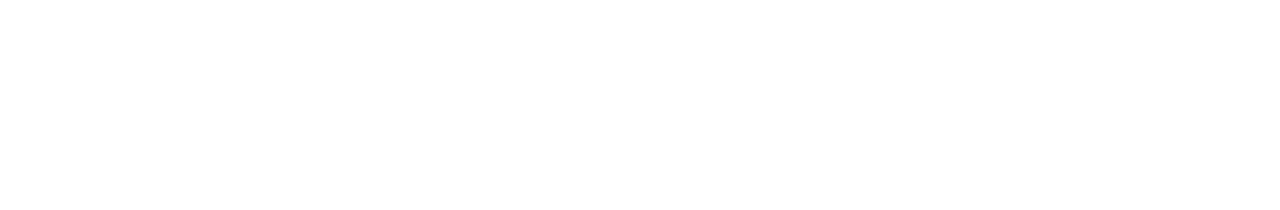
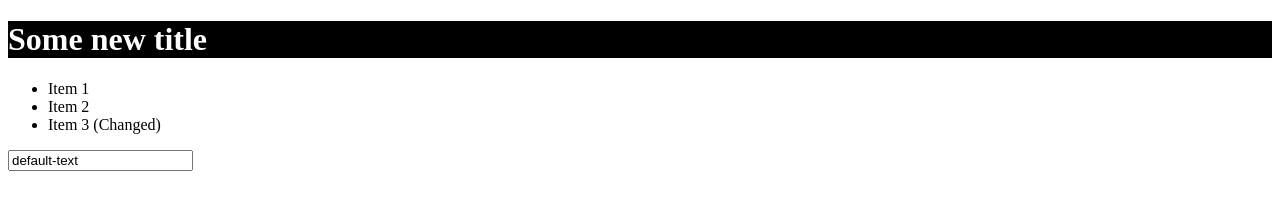
Before and after one commit to webBrah/Javascript, a plain HTML site: page dom/dom-01-starting-code/index.html in a window 1280 px wide. Drawn offline with Linux system fonts and the light colour scheme.

Commit message:
commit - Assignment solved

```diff
--- a/dom/dom-01-starting-code/app.js
+++ b/dom/dom-01-starting-code/app.js
@@ -0,0 +1,15 @@
+const h1 = document.getElementById('main-title');
+
+h1.textContent = 'Some new title';
+h1.style.color = 'white';
+h1.style.backgroundColor = 'black';
+
+const li = document.querySelector('li:last-of-type');
+li.textContent = li.textContent + ' (Changed)';
+
+// const listItemElements = document.querySelectorAll('li');
+const listItemElements = document.getElementsByTagName('li');
+
+for(const listItemEl of listItemElements){
+    console.dir(listItemEl);
+}
--- a/dom/dom-01-starting-code/index.html
+++ b/dom/dom-01-starting-code/index.html
@@ -8,6 +8,12 @@
   <script src="app.js" defer></script>
 </head>
 <body>
-
+  <header><h1 id="main-title">Dive into the DOM!</h1></header>
+  <ul>
+    <li>Item 1</li>
+    <li class="list-item">Item 2</li>
+    <li class="list-item">Item 3</li>
+  </ul>
+  <input type="text" value="default-text">
 </body>
 </html>
--- /dev/null
+++ b/dom/dom-assignment-start/styles.css
@@ -0,0 +1,49 @@
+html {
+  font-family: sans-serif;
+}
+
+body {
+  margin: 5rem;
+  color: #521751;
+}
+
+h1 {
+  background: #fa923f;
+  color: white;
+  padding: 1rem;
+}
+
+ol {
+  counter-reset: list-counter;
+  list-style: none;
+  margin: 0;
+  padding: 1rem;
+  border: 1px solid #fa923f;
+}
+
+li {
+  counter-increment: list-counter;
+  padding: 1rem;
+  margin: 1rem 1rem 1rem 3.5rem;
+  border: 1px solid #521751;
+  position: relative;
+}
+
+li:before {
+  content: counter(list-counter);
+  margin-right: 0.5rem;
+  padding: 1rem;
+  background: #521751;
+  color: white;
+  position: absolute;
+  left: -2.75rem;
+  top: -1px;
+  border: 1px solid #521751;
+}
+
+li:hover,
+li:active {
+  border-color: #fa923f;
+  color: white;
+  background: #fa923f;
+}
```
Also changed, not shown: dom/dom-assignment-start/assignment.js (added, +20 -0 lines), dom/dom-assignment-start/index.html (added, +31 -0 lines).
